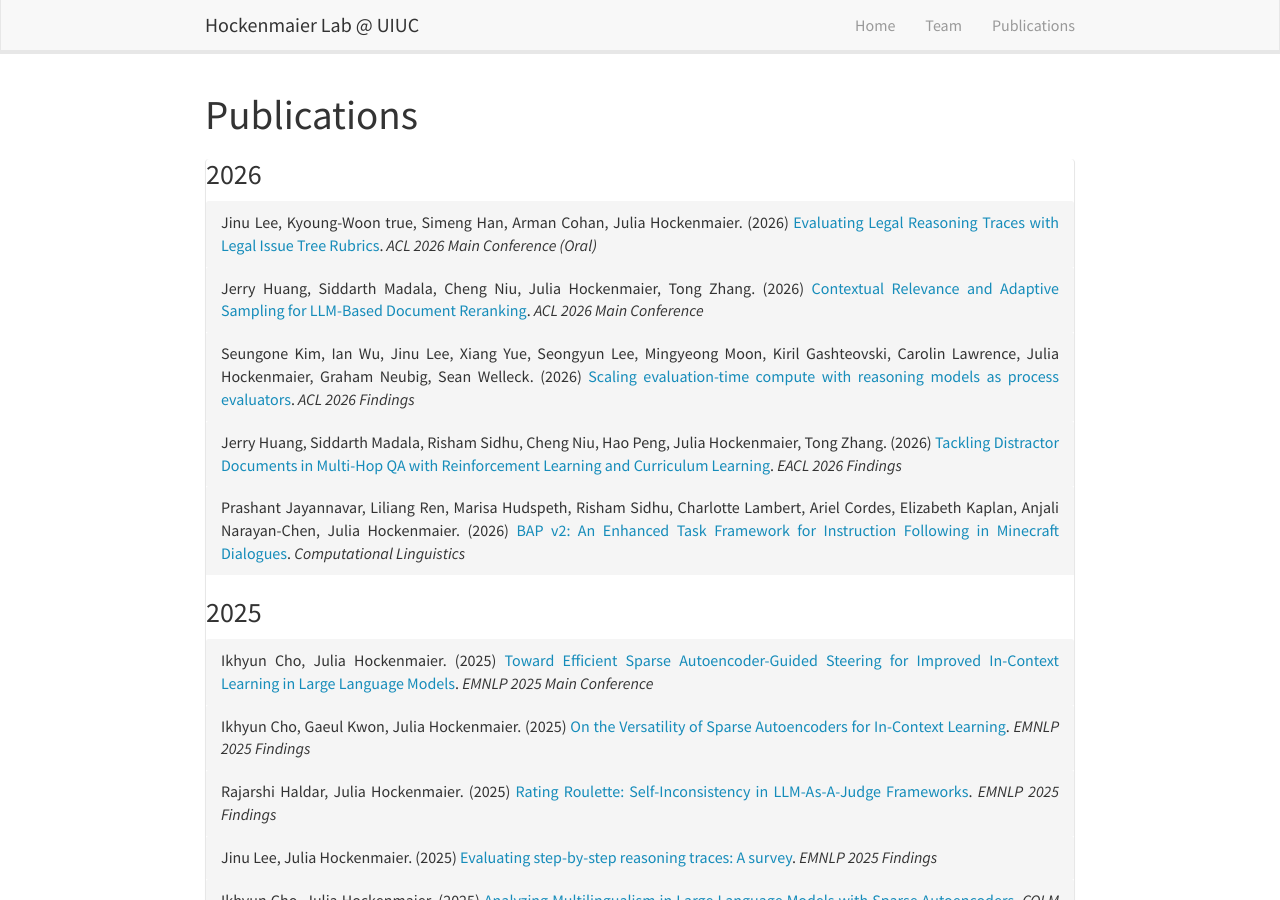
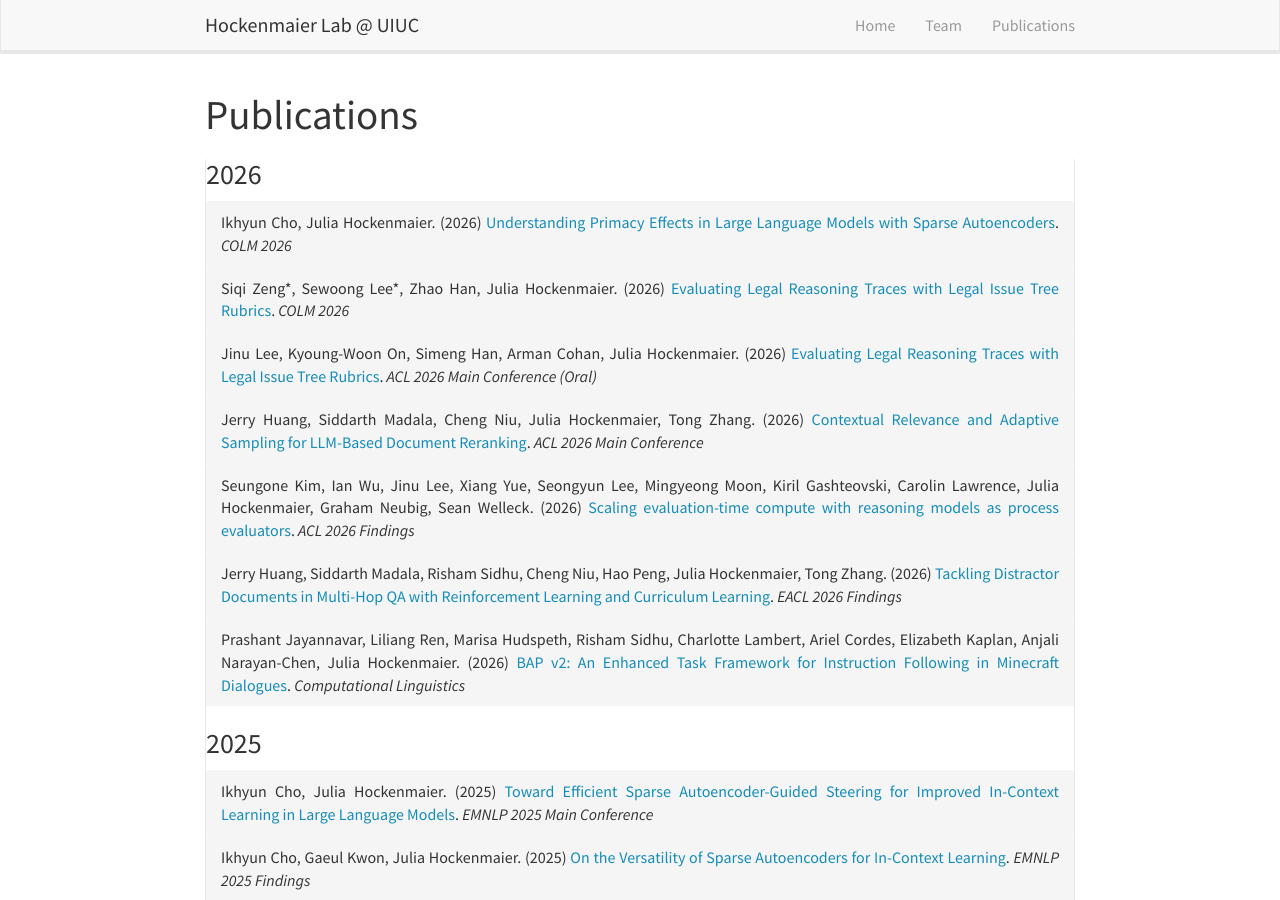
Before and after one commit to hmr-lab/hmr-lab.github.io, a Jekyll site: the page built from _pages/publications.html, in a window 1280 px wide and 900 px high. Built offline with Jekyll 4.4.1, drawn with Linux system fonts in a browser that asks for light colours; nearby versions of some CDN libraries.

Commit message:
update 2026 colm pubs

```diff
--- a/_data/news.yml
+++ b/_data/news.yml
@@ -1,3 +1,9 @@
+- date: 07/08/2026
+  title: "2 papers accepted to COLM 2026!"
+  tags:
+    - misc
+  content: Congratulations to our team members (Ikhyun, Sewoong) for being accepted to COLM 2026!
+
 - date: 04/06/2026
   title: "3 papers accepted to ACL 2026! (2 Main, 1 Findings)"
   tags:
--- a/_data/publications.yaml
+++ b/_data/publications.yaml
@@ -9,12 +9,38 @@
   #     - - 2025
 - year: 2026
   pub_list:
+  - title: 'Understanding Primacy Effects in Large Language Models with Sparse Autoencoders'
+    container-title: COLM 2026
+    author:
+    - family: Cho
+      given: Ikhyun
+    - family: Hockenmaier
+      given: Julia
+    link:
+    issued:
+      date-parts:
+      - - 2026
+  - title: 'Evaluating Legal Reasoning Traces with Legal Issue Tree Rubrics'
+    container-title: COLM 2026
+    author:
+    - family: Zeng*
+      given: Siqi
+    - family: Lee*
+      given: Sewoong
+    - family: Han
+      given: Zhao
+    - family: Hockenmaier
+      given: Julia
+    link:
+    issued:
+      date-parts:
+      - - 2026
   - title: 'Evaluating Legal Reasoning Traces with Legal Issue Tree Rubrics'
     container-title: ACL 2026 Main Conference (Oral)
     author:
     - family: Lee
       given: Jinu
-    - family: On
+    - family: "On"
       given: Kyoung-Woon
     - family: Han
       given: Simeng
```
